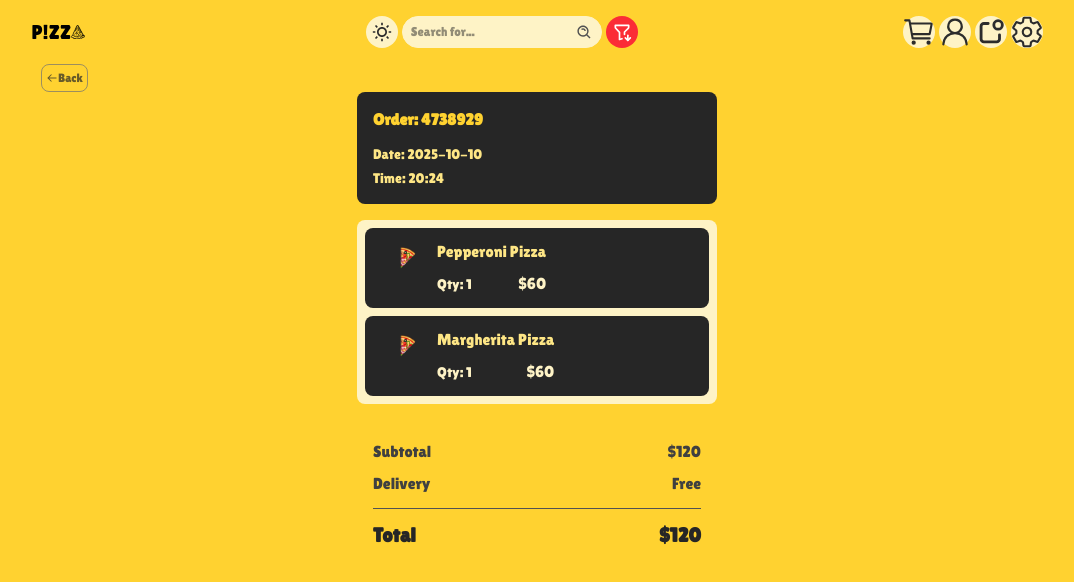
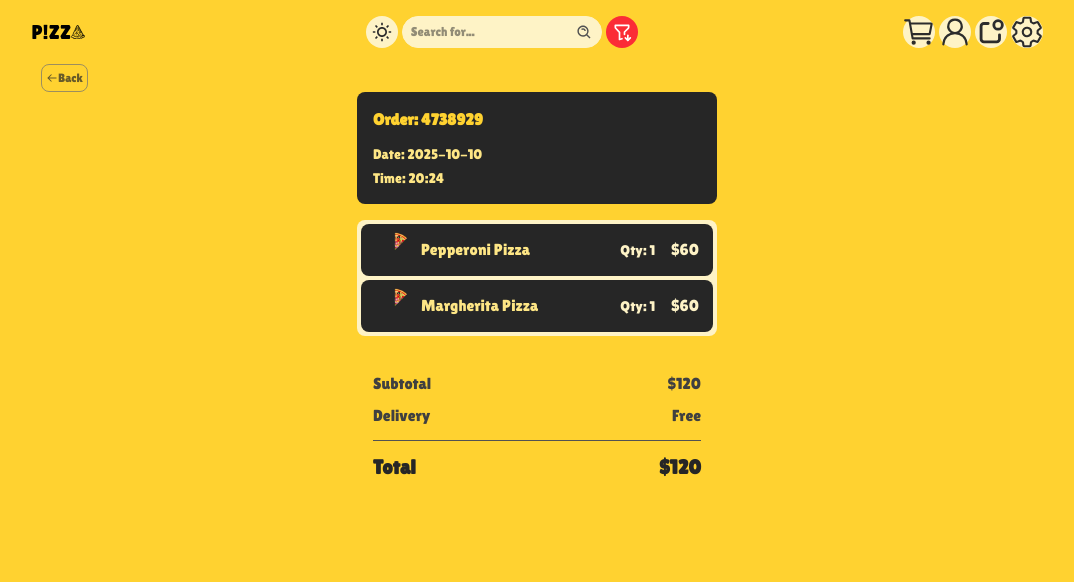
Before and after one commit to mahdibaderloo/fastfood, a React (Vite) app: page /orders/4738929 in a window 1280 px wide. Shown: the top 582 px of the page, without its empty margins (103-1177 px from the left). Built offline with nearby package versions, Linux system fonts and the light colour scheme; data requests are answered from the project's data file.

Commit message:
responsive Order (laptop size)

```diff
--- a/src/features/order/OrderItemsQuantity.tsx
+++ b/src/features/order/OrderItemsQuantity.tsx
@@ -21,7 +21,7 @@ interface Order {
 function OrderItemsQuantity({ order }: Order) {
   return (
     <section className="mt-4 bg-amber-100 rounded-lg sm:w-90 sm:mx-auto">
-      <ul className="flex flex-col gap-2 p-2">
+      <ul className="flex flex-col gap-1 p-1">
         {order.items.map((item) => (
           <OrderQuantityItem key={item.id} item={item} />
         ))}
--- a/src/features/order/OrderQuantityItem.tsx
+++ b/src/features/order/OrderQuantityItem.tsx
@@ -7,17 +7,24 @@ function OrderQuantityItem({ item }: Item) {
   return (
     <li
       key={item.id}
-      className="bg-neutral-800 rounded-lg p-3 flex items-center justify-between"
+      className="bg-neutral-800 rounded-lg p-3 lg:p-1.5 flex items-center justify-between"
     >
-      <div className="flex items-center gap-3">
-        <img
-          src={item.image}
-          alt={item.name}
-          className="w-12 h-12 rounded-md"
-        />
-        <div>
-          <p className="text-amber-200 dark:text-amber-100">{item.name}</p>
-          <div className="flex items-center justify-between sm:mt-2">
+      <div className="flex items-center lg:w-full lg:px-2 lg:justify-between gap-3">
+        <div className="lg:flex lg:items-center lg:gap-1.5">
+          <img
+            src={item.image}
+            alt={item.name}
+            className="w-12 h-12 rounded-md lg:w-10 lg:h-10"
+          />
+          <p className="text-amber-200 dark:text-amber-100 hidden lg:block">
+            {item.name}
+          </p>
+        </div>
+        <div className="lg:flex lg:items-center lg:gap-3">
+          <p className="text-amber-200 dark:text-amber-100 lg:hidden">
+            {item.name}
+          </p>
+          <div className="flex items-center justify-between lg:gap-4 sm:mt-2 lg:mt-0  ">
             <p className="text-sm text-amber-100 dark:text-amber-200">
               Qty: {item.qty}
             </p>
--- a/src/pages/Order.tsx
+++ b/src/pages/Order.tsx
@@ -26,7 +26,7 @@ function Order() {
     <>
       <Header showBackButton={true} classP="text-4xl dark:text-amber-300" />
 
-      <main className="p-4 pt-16 h-screen overflow-y-scroll lg:overflow-hidden lg:w-[80%] lg:mx-auto">
+      <main className="p-4 pt-16 h-screen overflow-y-scroll lg:scrollbar-hide lg:w-[80%] lg:mx-auto">
         <BackButton />
         <OrderTimeInfo order={order} />
         <OrderItemsQuantity order={order} />
```
